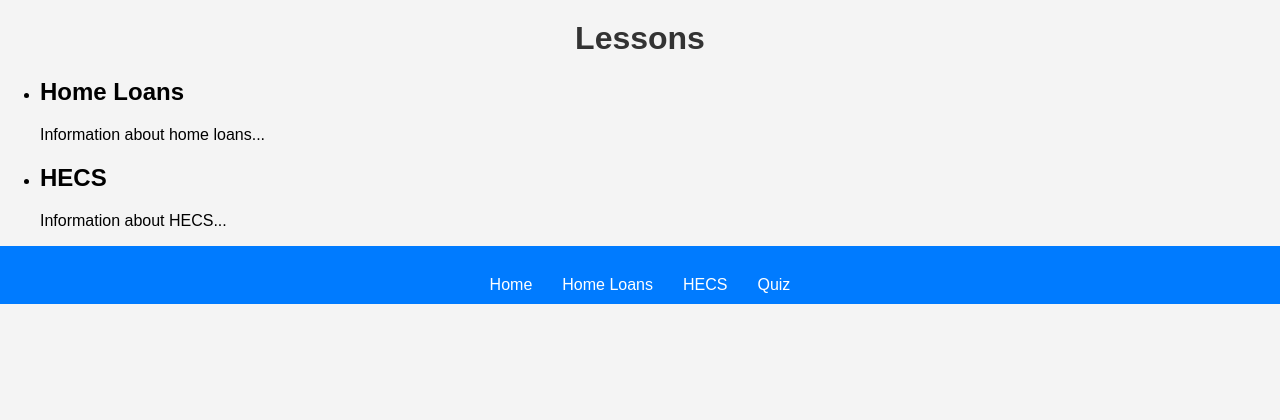
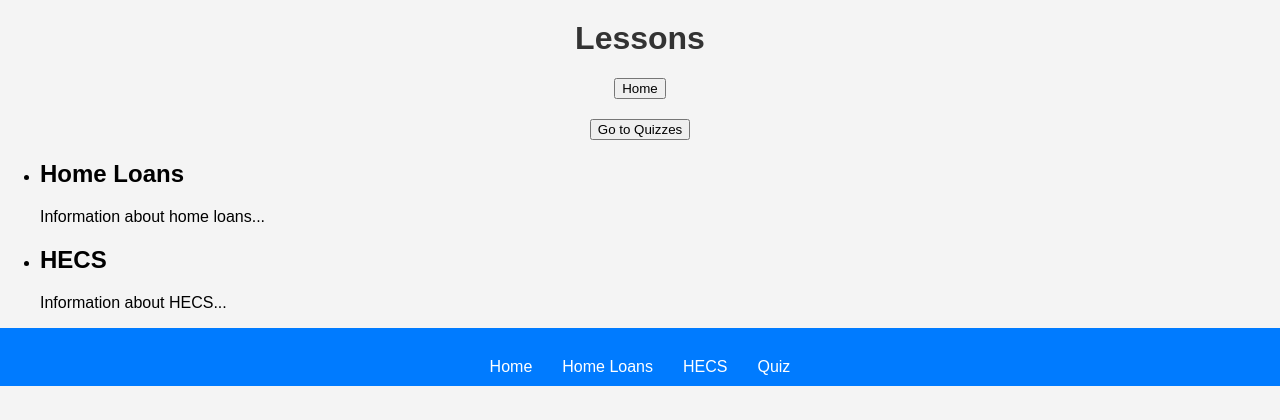
Before and after one commit to h3dysh1/fintechstarthack, a Flask app: page /lessons in a window 1280 px wide. Shown: the top 420 px of the page. Run offline with Flask 3, Linux system fonts and the light colour scheme.

Commit message:
buttons to home, lessons, quizzes

```diff
--- a/financial_literacy_app/templates/lessons.html
+++ b/financial_literacy_app/templates/lessons.html
@@ -7,6 +7,14 @@
 </head>
 <body>
     <h1>Lessons</h1>
+    <div>
+        <a href="{{ url_for('home') }}">
+            <button>Home</button>
+        </a>
+        <a href="{{ url_for('quizzes') }}">
+            <button>Go to Quizzes</button>
+        </a>
+    </div>
     <ul>
         {% for lesson in lessons %}
         <li>
```
Also changed, not shown: financial_literacy_app/templates/index.html (+8 -0 lines), financial_literacy_app/templates/quizzes.html (+8 -0 lines).
